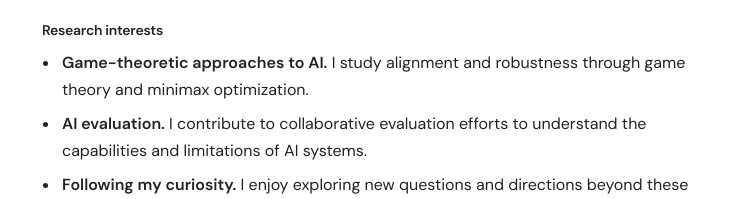
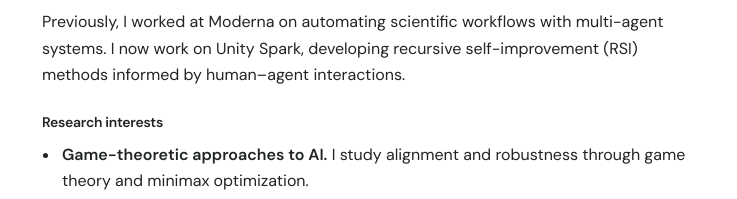
Before and after one commit to brownight/jiaminghu.github.io, a plain HTML site: page index.html in a window 1280 px wide. Shown: the part 329-528 px from the top of the page, 364-1101 px from the left. Drawn offline with Linux system fonts and the light colour scheme.

Commit message:
Add Moderna and Unity Spark research experience

```diff
--- a/index.html
+++ b/index.html
@@ -30,6 +30,7 @@
         <section aria-labelledby="about-heading"><h2 id="about-heading" class="eyebrow">About</h2>
           <p>I am a PhD student in Statistics at Boston University, advised by <a href="https://debarghya-mukherjee.github.io/">Debarghya Mukherjee</a> and <a href="https://sites.bu.edu/paschalidis/">Ioannis Paschalidis</a>.</p>
           <p>I received my undergraduate degree in Mathematics with Honors from New York University.</p>
+          <p>Previously, I worked at Moderna on automating scientific workflows with multi-agent systems. I now work on Unity Spark, developing recursive self-improvement (RSI) methods informed by human–agent interactions.</p>
         </section>
         <section aria-labelledby="research-heading"><h2 id="research-heading" class="eyebrow">Research interests</h2>
           <ul class="research-list">
```
